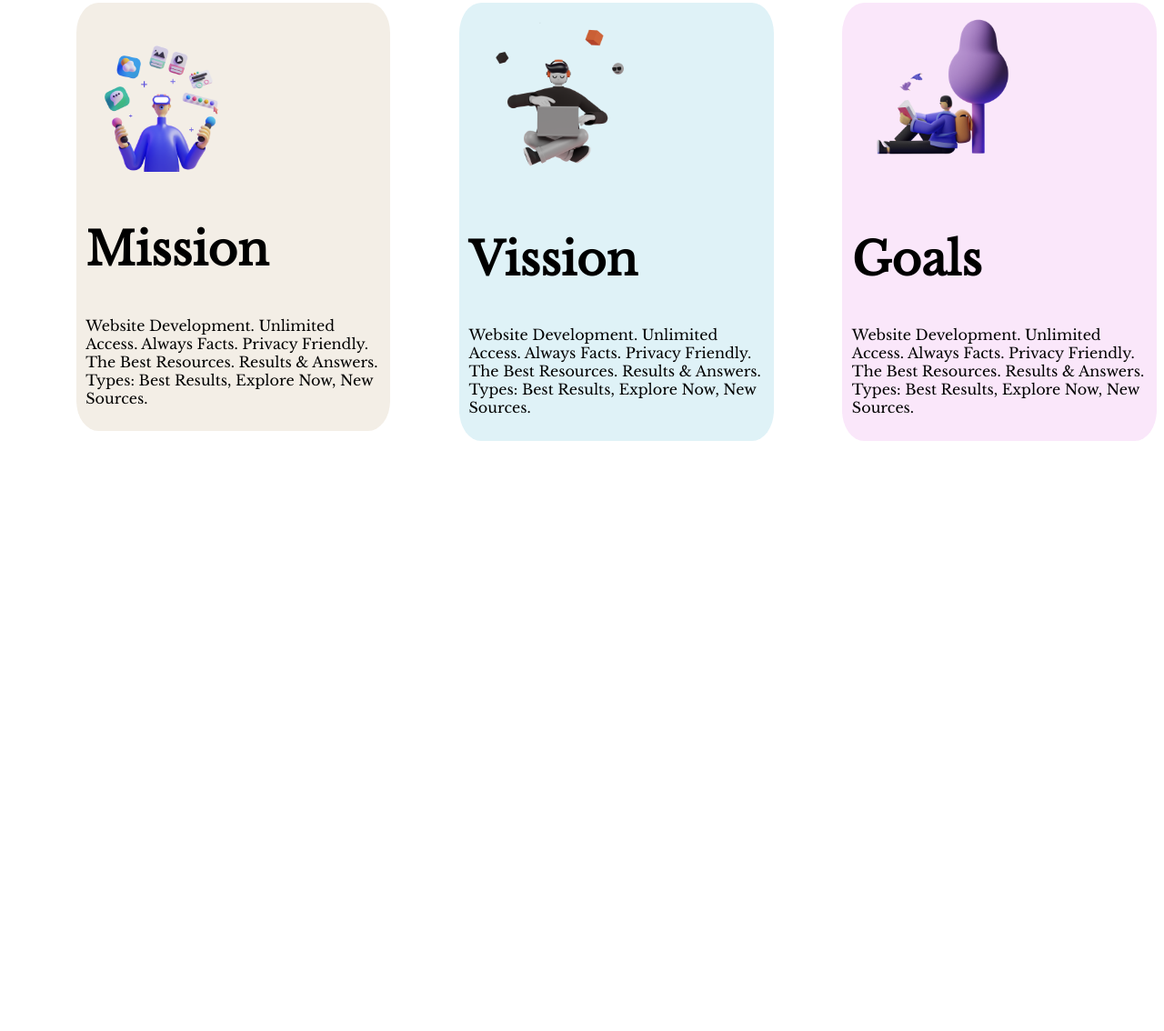
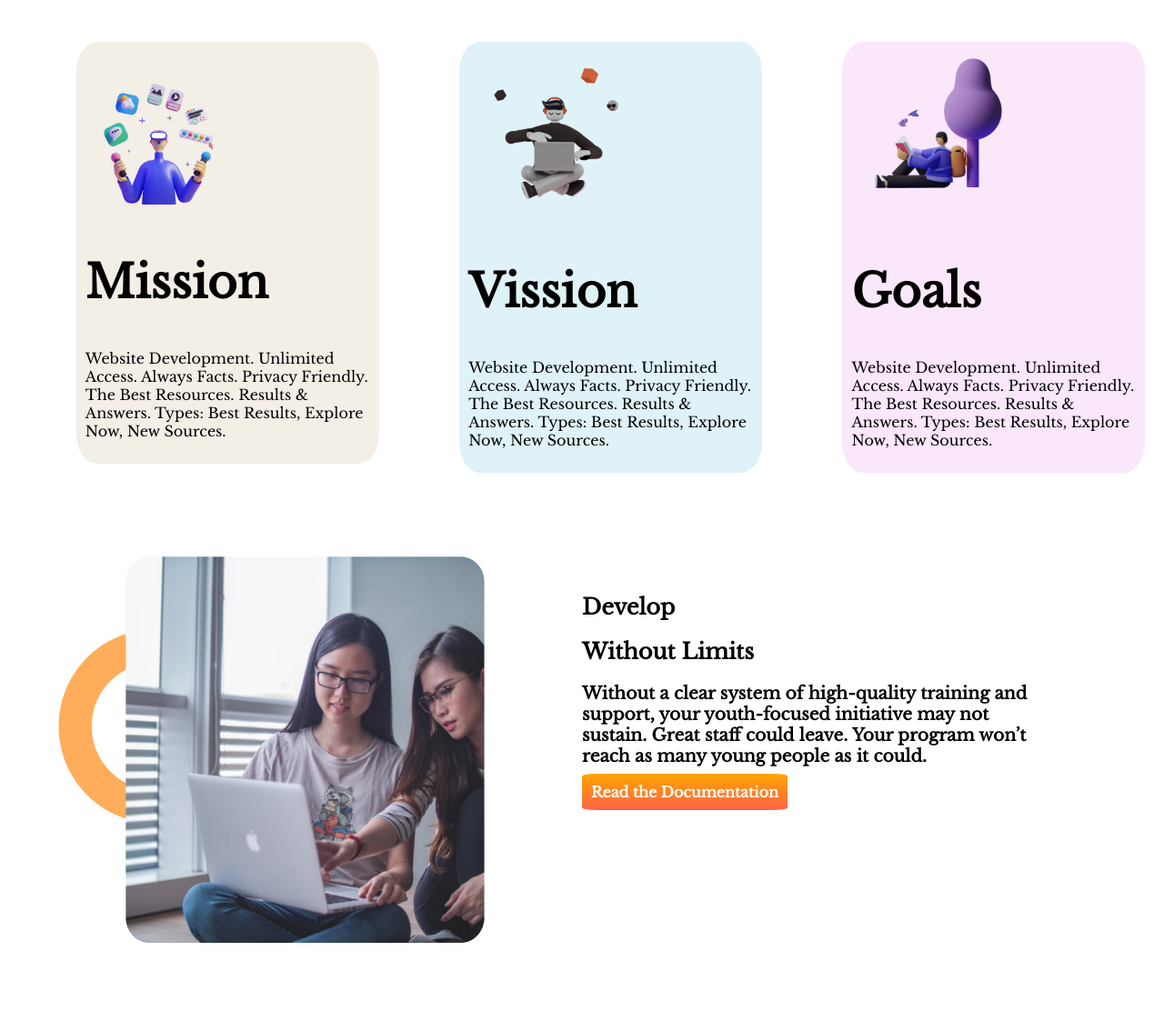
Before and after one commit to Waheedulislam/assignment, a plain HTML site: page index.html in a window 1280 px wide. Shown: the part 562-1696 px from the top of the page at 91% size. Before the commit the page ends 1055 px from the top, so only its background shows below. Drawn offline with nearby package versions, Linux system fonts and the light colour scheme.

Commit message:
develop-add

```diff
--- a/index.html
+++ b/index.html
@@ -17,10 +17,12 @@
         <div class="first-width">
             <h1>stay Focused on </h1>
             <h1 class="orangered-color">My Mission 2022</h1>
-            <p>Search Web Development In New York, Information from Trusted Internet Sources. Explore the Best Info Now.
+            <p>
+            <h4>Search Web Development In New York, Information from Trusted Internet Sources. Explore the Best Info
+                Now.
                 Find
                 All Info You Want. Quick Answers. Useful & Relevant. Find in Seconds. Services: Secure Search, Trusted
-                Results.
+                Results.</h4>
             </p>
             <a class="link-button" target="_blank" thref="">Explore Now</a>
             <h3>scroll down to explore more about us</h3>
@@ -40,6 +42,7 @@
         <div class="flexible-container">
 
             <div class="second-width">
+
                 <div class="background-color">
                     <img src="./images/illustrators/illustrator-1.png" alt="">
                     <h1>Mission</h1>
@@ -47,6 +50,7 @@
                         Results &
                         Answers. Types: Best Results, Explore Now, New Sources.</p>
                 </div>
+
             </div>
             <div class="second-width">
                 <div class="background-second-color">
@@ -61,10 +65,27 @@
                 <div class="background-third-color">
                     <img src="./images/illustrators/illustrator-3.png" alt="">
                     <h1>Goals</h1>
-                    <p>Website Development. Unlimited Access. Always Facts. Privacy Friendly. The Best Resources.
+                    <p>
+                        Website Development. Unlimited Access. Always Facts. Privacy Friendly. The Best Resources.
                         Results &
-                        Answers. Types: Best Results, Explore Now, New Sources.</p>
+                        Answers. Types: Best Results, Explore Now, New Sources. </p>
                 </div>
+            </div>
+        </div>
+    </section>
+    <section>
+        <div class="third-width">
+            <img src="./images/pictures/shape-1.png" alt="">
+        </div>
+        <div class="third-width">
+            <div class="padding-top">
+                <h2>Develop</h2>
+                <h2>Without Limits </h2>
+                <p>
+                <h3> Without a clear system of high-quality training and support, your youth-focused initiative may not
+                    sustain. Great staff could leave. Your program won’t reach as many young people as it could.</h3>
+                </p>
+                <a class="button" target="_blank" thref="">Read the Documentation</a>
             </div>
         </div>
     </section>
--- a/style.css
+++ b/style.css
@@ -38,10 +38,12 @@ text-align: center;
     display: flex;
 }
 .second-width{
-    width: 60%;
+    width: 70%;
     justify-content: space-around;
-    padding-left: 6%;
+    padding: 3% 1% 2% 6%;
+
 }
+
 .second-width img{
 width: 60%;
 }
@@ -60,3 +62,26 @@ width: 60%;
     border-radius: 7%;
     padding: 3% 3%;
 }
+.third-width{
+    width: 50%;
+    padding-right: 8%;
+    padding-top: 4%;
+
+}
+.third-width img{
+    width: 100%;
+    padding-left: 4%;
+
+}
+.button{
+    text-decoration: none;
+    background-image: linear-gradient( orange,tomato );
+    padding: 10px 10px;
+    color: white;
+    font-weight: 700;
+border-radius: 7%;
+}
+.padding-top{
+    padding-top: 7%;
+    padding-right: 5%;
+}
```
Also changed, not shown: images/pictures/shape-1.png (added), images/shapes/shape-1.png (added), images/shapes/shape-3.png (added), images/shapes/shape-5.png (added), images/shapes/shape-6.png (added), images/shapes/shape-8.png (added), 6 other files.
